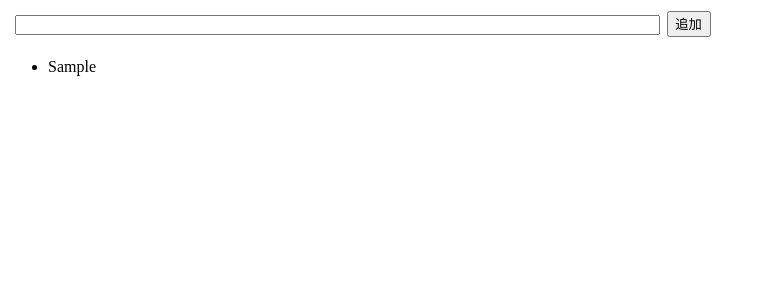
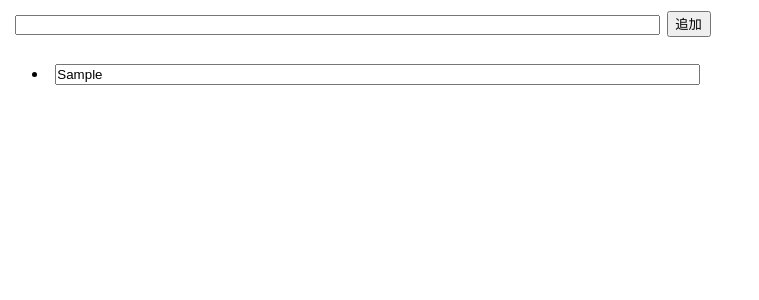
Before and after one commit to takizawa897/OneWeekChallenge, a React (Vite) app in the folder vite-project/: page / in a window 1280 px wide. Both pictures are taken after typing "Sample" into the empty fields and a click on the input "追加". Shown: the top 300 px of the page, without its empty margins (0-759 px from the left). Built offline with nearby package versions, Linux system fonts and the light colour scheme.

Commit message:
2日目の提出です。

```diff
--- a/vite-project/src/App.tsx
+++ b/vite-project/src/App.tsx
@@ -1,50 +1,70 @@
-import { useState } from 'react'
-type Todo ={
+import { useState } from 'react';
+
+type Todo = {
   value: string;
-  readonly id : number;
+  readonly id:number;
 };
 
-export const App = () =>{
-  const [text,setText]=useState('');
-  const [todos,setTodos]=useState<Todo[]>([]);
+export const App = () => {
+  const [text, setText] = useState('');
+  const [todos, setTodos] = useState<Todo[]>([]);
 
-    const handleChange = (e: React.ChangeEvent<HTMLInputElement>)=> {
+  const handleChange = (e: React.ChangeEvent<HTMLInputElement>) => {
     setText(e.target.value);
   };
-  const handleSubmit = () =>{
-    if(!text) return;
 
+ const handleEdit = (id:number,value:string)=>{
+  setTodos((todos)=>{
+    const newTodos = todos.map((todo)=>{
+      if(todo.id === id){
+        todo.value = value;
+      }
+      console.log(todo);
+      return todo;
+    });
+    console.log('===Original todos===');
+    todos.map((todo)=>{
+      console.log('id:${todo.id}, value: ${todo.value}');
+  });
+    return newTodos;
+  });
+ };
+  const handleSubmit = () => {
+    if (!text) return;
 
-  const newTodo:Todo ={
-    value:text,
-  }
+    const newTodo: Todo = {
+      value: text,
+      id: new Date().getTime(),
+    };
 
-  setTodos((todos)=>[newTodo,...todos]);
+    setTodos((todos) => [newTodo, ...todos]);
     setText('');
   };
 
-  return(
+  return (
     <div>
-      <form onSubmit={(e) => { e.preventDefault()
+        <form
+          onSubmit={(e) => {
+            e.preventDefault();
             handleSubmit();
           }}
         >
-        <input type="text"
-        value={text}
-        //onChange={(e)=>setText(e.target.value)}
-        onChange={(e)=>handleChange(e)}
-        />
-        <input type="submit"
-        //多分ここが、登録
-        value="追加" onSubmit={handleSubmit}
-        />
+          <input type="text" value={text} onChange={(e) => handleChange(e)} />
+          <input type="submit" value="追加" onSubmit={handleSubmit} />
         </form>
         <ul>
           {todos.map((todo)=>{
-          return <li>{todo.value}</li>
+            return(
+            <li key={todo.id}>
+              <input
+              type="text"
+              value={todo.value}
+              onChange={(e)=>handleEdit(todo.id,e.target.value)}
+              />
+            </li>
+          );
         })}
       </ul>
-      {/* //<p>{text}</p> 2025年9月22日12時44分取り敢えず必要なくなったから消す*/}
     </div>
   );
 };
```
Lines whose indentation alone changed are shown as unchanged.
